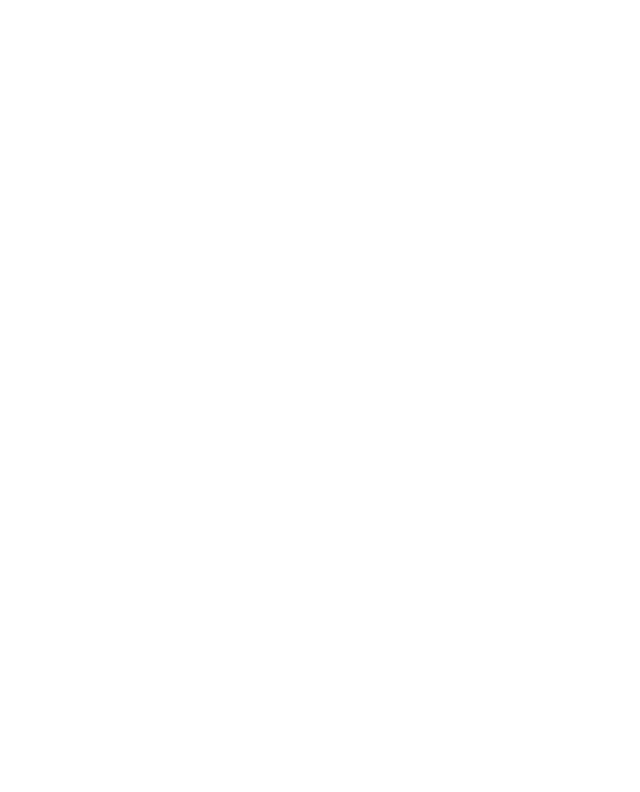
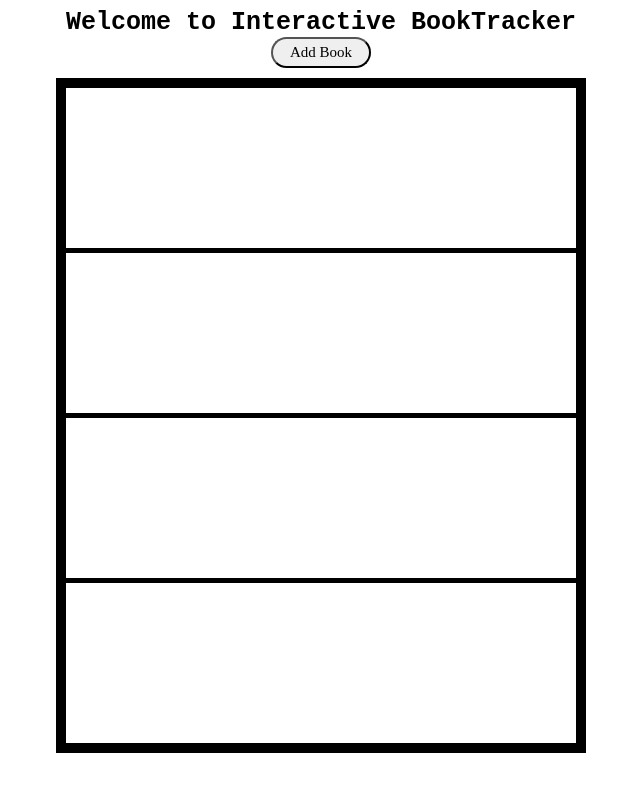
Before and after one commit to sampaez05/bookTracker, a React (Create React App) app in the folder my-app/: page / in a window 1280 px wide. Shown: the top 792 px of the page, without its empty margins (319-959 px from the left). Built offline with nearby package versions, Linux system fonts and the light colour scheme.

Commit message:
made bookshelves into a bookcase and cutified the add-book button and the "welcome to interactive  booktracker" title

```diff
--- a/my-app/src/App.css
+++ b/my-app/src/App.css
@@ -2,37 +2,66 @@
   text-align: center;
 }
 
-.App-logo {
-  height: 40vmin;
-  pointer-events: none;
+.title {
+  font-family: 'Courier New', Courier, monospace;
+  font-size: 25px;
+  font-weight: bold;
 }
 
-@media (prefers-reduced-motion: no-preference) {
-  .App-logo {
-    animation: App-logo-spin infinite 20s linear;
-  }
+.add-book {
+  font-family:'Times New Roman', Times, serif;
+  font-size: 15px;
+  padding: 5px;
+  width: 100px;
+  border-radius: 25px;
 }
 
-.App-header {
-  background-color: #282c34;
-  min-height: 100vh;
-  display: flex;
-  flex-direction: column;
-  align-items: center;
-  justify-content: center;
-  font-size: calc(10px + 2vmin);
-  color: white;
+.bookshelf1 {
+  border-top: 10px solid black;
+  border-left: 10px solid black;
+  border-right: 10px solid black;
+  border-bottom: 5px solid black;
+  margin: auto;
+  width: 500px;
+  height: 150px;
+  background-color: white;
+  padding: 5px;
+  margin-top: 10px;
+}
+.bookshelf2 {
+  border-top: 0px;
+  border-left: 10px solid black;
+  border-right: 10px solid black;
+  border-bottom: 5px solid black;
+  margin: auto;
+  width: 500px;
+  height: 150px;
+  background-color: white;
+  padding: 5px;
+}
+.bookshelf3 {
+  border-top: 0px;
+  border-left: 10px solid black;
+  border-right: 10px solid black;
+  border-bottom: 5px solid black;
+  margin: auto;
+  width: 500px;
+  height: 150px;
+  background-color: white;
+  padding: 5px;
+}
+.bookshelf4 {
+  border-top: 0px;
+  border-left: 10px solid black;
+  border-right: 10px solid black;
+  border-bottom: 10px solid black;
+  margin: auto;
+  width: 500px;
+  height: 150px;
+  background-color: white;
+  padding: 5px;
 }
 
-.App-link {
-  color: #61dafb;
-}
-
-@keyframes App-logo-spin {
-  from {
-    transform: rotate(0deg);
-  }
-  to {
-    transform: rotate(360deg);
-  }
-}
+ #add-book {
+  padding: 20px;
+ }
--- a/my-app/src/App.tsx
+++ b/my-app/src/App.tsx
@@ -1,12 +1,36 @@
-import React from 'react';
-import logo from './logo.svg';
+import React, {useState} from 'react';
 import './App.css';
+import { isBindingElement } from 'typescript';
+
+function add_book(){
+
+}
 
 function App() {
+
   return (
     <div className="App">
+      <div className="header">
+        <span className="title">Welcome to Interactive BookTracker</span>
+        <br></br>
+        <button className="add-book">Add Book</button>
+      </div>
+     {/* <img src="bookcase.png" alt="Bookcase"></img> */}
+      <div className="bookshelf1">
+        <span className="books"></span>
+      </div>
+      <div className="bookshelf2">
+        <span className="books"></span>
+      </div>
+      <div className="bookshelf3">
+        <span className="books"></span>
+      </div>
+      <div className="bookshelf4">
+        <span className="books"></span>
+      </div>
     </div>
   );
 }
 
+
 export default App;
```
Also changed, not shown: my-app/public/bookcase.png (added).
